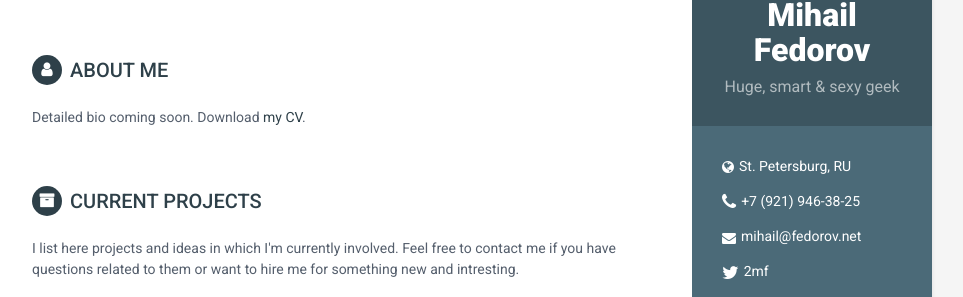
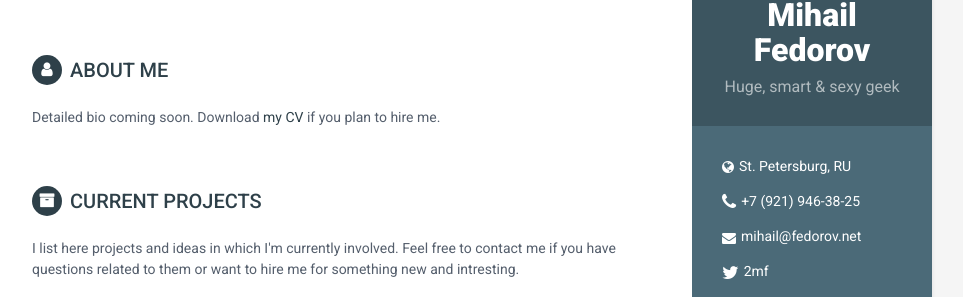
Before and after one commit to kolobus/fedorov.net, a Jekyll site: the page built from index.html, in a window 1280 px wide. Shown: the part 227-524 px from the top of the page, without its empty margins (188-1151 px from the left). Built offline with Jekyll 4.4.1, drawn with Linux system fonts in a browser that asks for light colours.

Commit message:
share image test

```diff
--- a/_config.yml
+++ b/_config.yml
@@ -15,14 +15,14 @@
   bitcoin: 1FedorovDiaxVXJjqWk8AFA5x1uNi1N5K6
   komodo: RMoneyQ7gaPGfQ9sNHuXpNJ685QekUdoBu
 
-include: ["_pages","_"]
+include: ["_pages"]
 exclude: ["_obsolete"]
 
 defaults:
   - scope:
       path: ""
     values:
-      image: /assets/img/share.jpg
+      image: /assets/img/shared.jpg
   - scope:
       path: ""
       type: "posts"
--- a/index.html
+++ b/index.html
@@ -12,7 +12,7 @@
 <section class="section about-section">
 <h2 class="section-title"><i class="fa fa-user"></i>About me</h2>
 <div class="summary">
-    <p>Detailed bio coming soon. Download <a href="/_/cv.pdf">my CV</a>.</p>
+    <p>Detailed bio coming soon. Download <a href="/assets/cv.pdf">my CV</a> if you plan to hire me.</p>
 </div>
 </section>
 
```
Also changed, not shown: _/kolobus.jpg (deleted), assets/88x31.gif (renamed from _/88x31.gif), assets/img/shared.jpg (added), assets/kolo.jpg (renamed from _/kolo.jpg), assets/kolobus.png (added), 2 other files.
